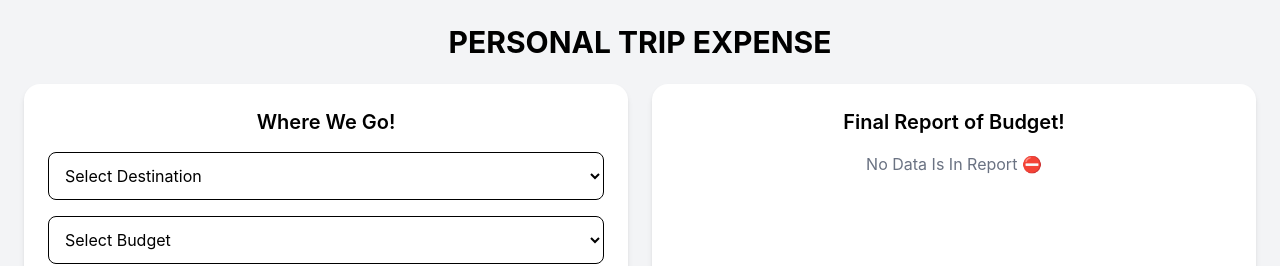
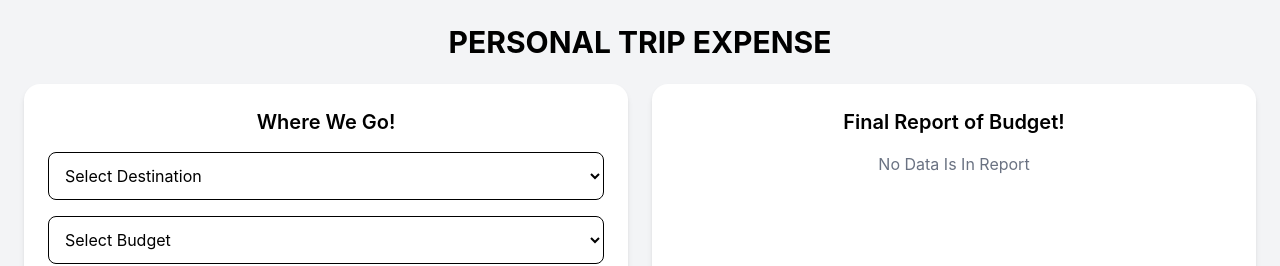
Before and after one commit to KrishLad-Narola/Personal-Trip-Expense, a React (Vite) app: page / in a window 1280 px wide. Shown: the top 266 px of the page. Built offline with nearby package versions, Linux system fonts and the light colour scheme.

Commit message:
Logo remove

```diff
--- a/src/Components/Trip.jsx
+++ b/src/Components/Trip.jsx
@@ -103,7 +103,7 @@ const Trip = () => {
 
           {reports.length === 0 ? (
             <p className="text-gray-500 text-center">
-              No Data Is In Report ⛔
+              No Data Is In Report
             </p>
           ) : (
             <div className="overflow-x-auto">
```
